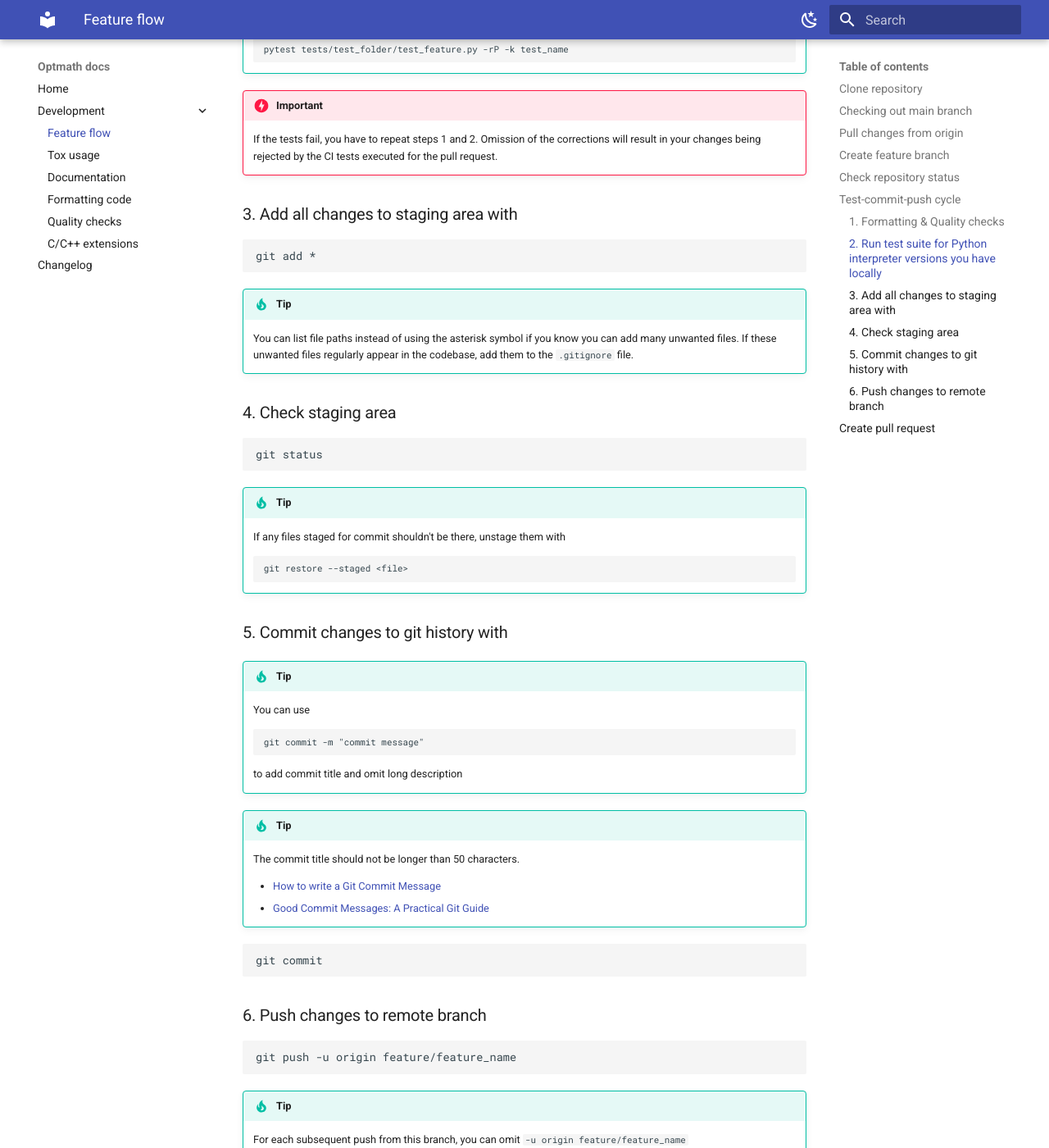
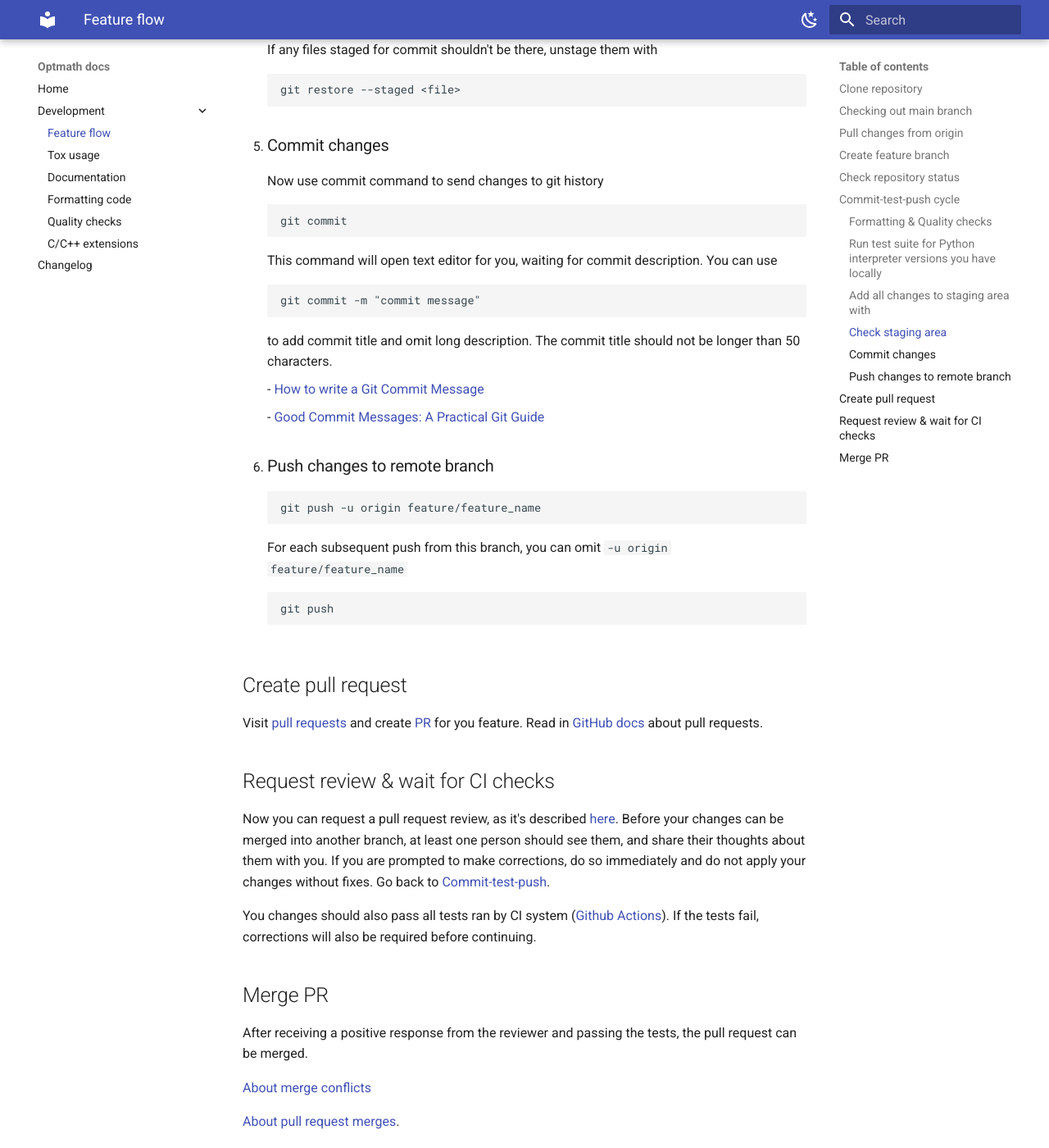
Before and after one commit to Argmaster/optmath, an MkDocs documentation site: the page built from docs/develop/feature.md, in a window 1280 px wide and 1400 px high, scrolled down 2395 px. Shown: the whole window at 82% size. Built offline with MkDocs 1.6.1 and Material for MkDocs 9.7.7, drawn with Linux system fonts in a browser that asks for light colours; some of the changed text lies outside the part shown.

Commit message:
Improve feature flow docs

````diff
--- a/docs/develop/feature.md
+++ b/docs/develop/feature.md
@@ -18,9 +18,7 @@ graph LR
 
 ## Clone repository
 
-!!! info "you can skip this step if you already have a clone"
-
-!!! Tip "[How to clone git repository](https://docs.github.com/en/repositories/creating-and-managing-repositories/cloning-a-repository){:target="\_blank"}"
+!!! info "You can skip this step if you already have a clone"
 
 ```
 git clone https://github.com/Argmaster/optmath.git
@@ -30,15 +28,13 @@ git clone https://github.com/Argmaster/optmath.git
 
 Make sure we are on `main` branch.
 
-    ```
-    git checkout main
-    ```
+```
+git checkout main
+```
 
 ## Pull changes from origin
 
 !!! info "You can skip this step if you just cloned the repository"
-
-!!! Tip "[What is the difference between 'git pull' and 'git fetch'?](https://stackoverflow.com/questions/292357/what-is-the-difference-between-git-pull-and-git-fetch){:target="\_blank"}"
 
 ```
 git pull --ff
@@ -69,73 +65,53 @@ On branch feature/feature_name
 nothing to commit, working tree clean
 ```
 
-## Test-commit-push cycle
+## Commit-test-push cycle
 
 Your work on a feature should be divided into many steps during
 which you will add new units to the system. Each unit should
 have a set of tests to verify its operation.
 
-### 1. Formatting & Quality checks
+1. ### Formatting & Quality checks
 
-Run code quality checks with tox to quickly fix most obvious issues in your code.
-
-```
-tox -e check
-```
-
-### 2. Run test suite for Python interpreter versions you have locally
-
-!!! tip "[More about tox](/develop/tox_basics/){:target="\_blank"}"
-
-First build C/C++ extensions with
-
-```
-tox -e cmake
-```
-
-Then run test suites on available interpreters with
-
-```
-tox -e py37
-```
-
-!!! tip "[Tox pyXX environments](/develop/tox_basics/#pyxx){:target="\_blank"}"
-
-!!! tip "Running single test file"
+    Run code quality checks with tox to quickly fix most obvious issues in your code.
 
     ```
-    pytest tests/test_folder/test_feature.py -rP
-    ```
-    You can select single test too
-    ```
-    pytest tests/test_folder/test_feature.py -rP -k test_name
+    tox -e check
     ```
 
-!!! danger "Important"
+2. ### Run test suite for Python interpreter versions you have locally
+
+    First build C/C++ extensions with
+
+    ```
+    tox -e cmake
+    ```
+
+    Then run [test suites](/develop/tox_basics/#pyxx){:target="\_blank"} on available interpreters with
+
+    ```
+    tox -e py37
+    ```
 
     If the tests fail, you have to repeat steps 1 and 2. Omission of the
     corrections will result in your changes being rejected by the CI
     tests executed for the pull request.
 
-### 3. Add all changes to staging area with
+3. ### Add all changes to staging area with
 
-```
-git add *
-```
-
-!!! tip
+    ```
+    git add *
+    ```
 
     You can list file paths instead of using the asterisk symbol if you know
     you can add many unwanted files. If these unwanted files regularly appear
     in the codebase, add them to the `.gitignore` file.
 
-### 4. Check staging area
+4. ### Check staging area
 
-```
-git status
-```
-
-!!! tip
+    ```
+    git status
+    ```
 
     If any files staged for commit shouldn't be there, unstage them with
 
@@ -143,36 +119,33 @@ git status
     git restore --staged <file>
     ```
 
-### 5. Commit changes to git history with
+5. ### Commit changes
 
-!!! tip
+    Now use commit command to send changes to git history
 
-    You can use
+    ```
+    git commit
+    ```
+
+    This command will open text editor for you, waiting for
+    commit description. You can use
 
     ```
     git commit -m "commit message"
     ```
 
-    to add commit title and omit long description
-
-!!! tip
-
+    to add commit title and omit long description.
     The commit title should not be longer than 50 characters.
 
     - [How to write a Git Commit Message](https://cbea.ms/git-commit/){:target="\_blank"}
+
     - [Good Commit Messages: A Practical Git Guide](https://www.freecodecamp.org/news/writing-good-commit-messages-a-practical-guide/){:target="\_blank"}
 
-```
-git commit
-```
+6. ### Push changes to remote branch
 
-### 6. Push changes to remote branch
-
-```
-git push -u origin feature/feature_name
-```
-
-!!! tip
+    ```
+    git push -u origin feature/feature_name
+    ```
 
     For each subsequent push from this branch, you can omit `-u origin feature/feature_name`
 
@@ -183,4 +156,23 @@ git push -u origin feature/feature_name
 ## Create pull request
 
 Visit [pull requests](https://github.com/Argmaster/optmath/pulls){:target="\_blank"}
-and create PR for you feature.
+and create [PR](https://docs.github.com/en/get-started/quickstart/github-glossary#pull-request){:target="\_blank"}
+for you feature. Read in [GitHub docs](https://docs.github.com/en/pull-requests/collaborating-with-pull-requests/proposing-changes-to-your-work-with-pull-requests/creating-a-pull-request){:target="\_blank"} about pull requests.
+
+## Request review & wait for CI checks
+
+Now you can request a pull request review, as it's described [here](https://docs.github.com/en/pull-requests/collaborating-with-pull-requests/proposing-changes-to-your-work-with-pull-requests/requesting-a-pull-request-review){:target="\_blank"}.
+Before your changes can be merged into another branch, at least one person should see them,
+and share their thoughts about them with you. If you are prompted to make corrections, do so immediately
+and do not apply your changes without fixes. Go back to [Commit-test-push](#commit-test-push-cycle).
+
+You changes should also pass all tests ran by CI system ([Github Actions](https://docs.github.com/en/actions){:target="\_blank"}).
+If the tests fail, corrections will also be required before continuing.
+
+## Merge PR
+
+After receiving a positive response from the reviewer and passing the tests, the pull request can be merged.
+
+[About merge conflicts](https://docs.github.com/en/pull-requests/collaborating-with-pull-requests/addressing-merge-conflicts/about-merge-conflicts){:target="\_blank"}
+
+[About pull request merges](https://docs.github.com/en/pull-requests/collaborating-with-pull-requests/incorporating-changes-from-a-pull-request/about-pull-request-merges).
````
Also changed, not shown: docs/develop/c_extension.md (+41 -1 lines), docs/develop/formatting.md (+1 -1 lines), docs/develop/quality_checks.md (+38 -24 lines).
